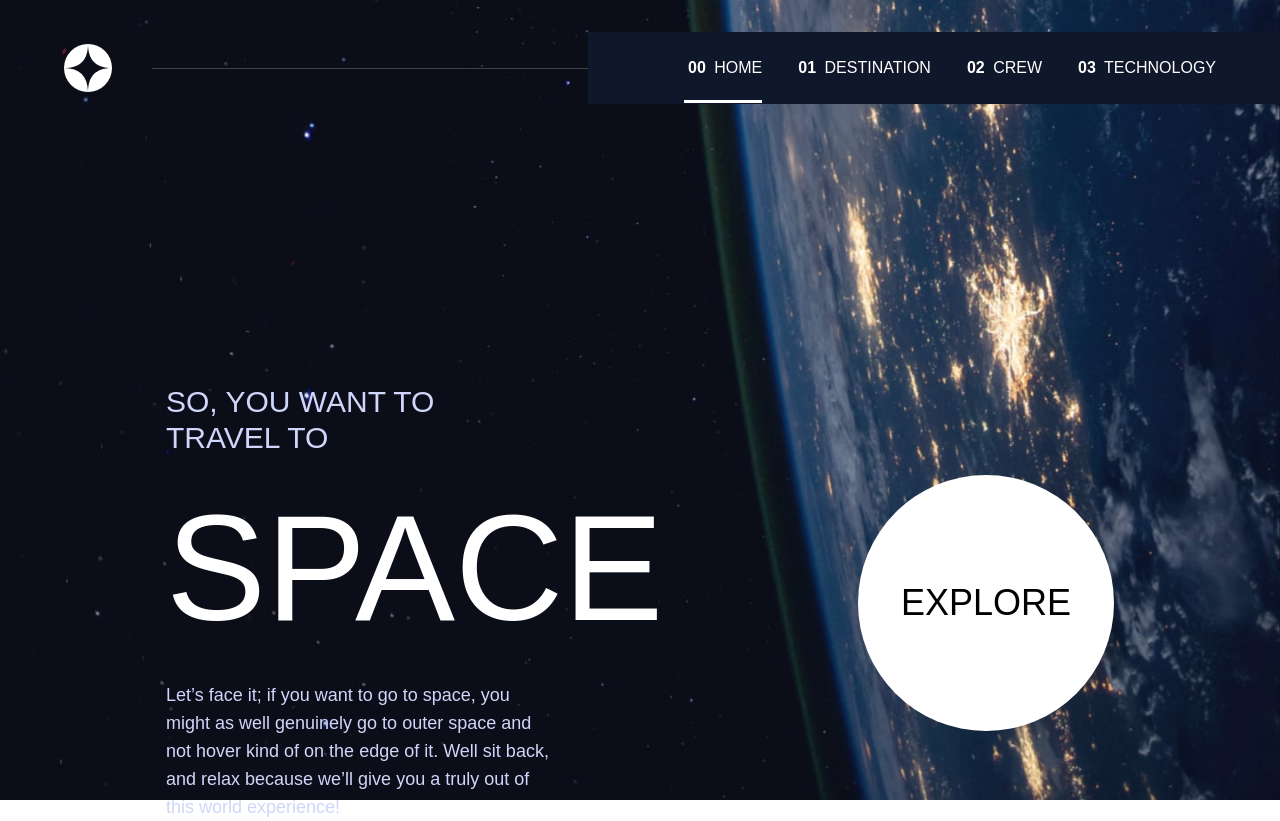
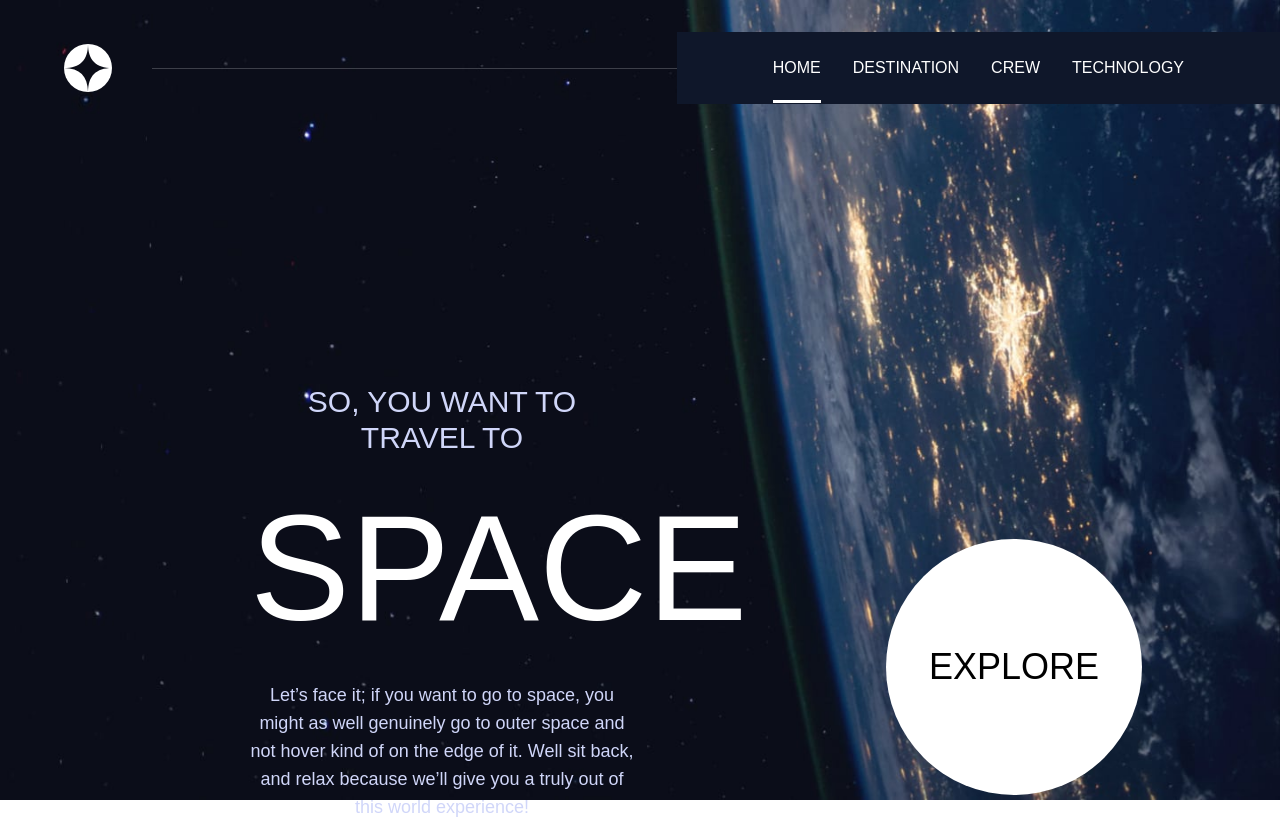
Before and after one commit to EZoVn/Space-tour, a Vue app: page / in a window 1280 px wide. Built offline with nearby package versions, Linux system fonts and the light colour scheme; a web font is replaced by a local one.

Commit message:
Debut des versions tablets HomePage et Destination

```diff
--- a/src/components/Crew.vue
+++ b/src/components/Crew.vue
@@ -1,7 +1,7 @@
 <template>
   <div class="background-crew h-screen bg-cover bg-center text-white">
-    <div class="laptop:px-36 pt-48">
-      <h1 class="text-4xl uppercase">
+    <div class="laptop:px-36 laptop:pt-48 tablet:pt-24">
+      <h1 class="laptop:text-4xl uppercase tablet:text-xl tablet:ml-10">
         <span class="font-bold text-gray-400">02</span> Meet your crew
       </h1>
 
--- a/src/components/Destination.vue
+++ b/src/components/Destination.vue
@@ -1,17 +1,16 @@
 <template>
   <div class="background-destination h-screen bg-cover bg-center text-white">
-    <div class=" laptop:px-36 pt-48">
-      <h1 class="text-4xl uppercase">
+    <div class=" laptop:px-36 laptop:pt-48 tablet:pt-24">
+      <h1 class="laptop:text-4xl uppercase tablet:text-xl tablet:ml-10">
         <span class="font-bold text-gray-400">01</span> Pick your destination
       </h1>
 
-      <div class="flex justify-between items-center pt-24 desktop:mx-10">
-        <div class="w-[445px] h-[445px]">
-
-          <img class="max-w-max"  id="img" :src="dataDestinations[`${selected}`].images.webp" alt="image de la lune" />
+      <div class="flex justify-between items-center pt-24 desktop:mx-10 tablet:flex-col laptop:flex-row">
+        <div class="laptop:w-[445px] laptop:h-[445px] tablet:w-[300px] tablet:h-[300px]">
+          <img class="laptop:max-w-max"  id="img" :src="dataDestinations[`${selected}`].images.webp" alt="image de la lune" />
         </div>
 
-        <section class="ml-24 p-4 h-[450px] max-w-[650px] flex flex-col justify-between">
+        <section class="laptop:ml-24 p-4 h-[450px] max-w-[650px] flex flex-col justify-between tablet:text-center tablet:px-20">
             <ul class="flex gap-8 ">
               <li class="hover:cursor-pointer barlowFont tracking-wider text-primaryLight relative hover:after:opacity-50" :class="{active: selected === 0}" @click="toggleActive(0)">MOON</li>
               <li class="hover:cursor-pointer barlowFont tracking-wider text-primaryLight relative hover:after:opacity-50" :class="{active: selected === 1}" @click="toggleActive(1)">MARS</li>
@@ -50,6 +49,7 @@ function toggleActive(index) {
 </script>
 
 <style scoped>
+
 .background-destination {
   background-image: url("/assets/destination/background-destination-desktop.jpg");
 }
@@ -66,4 +66,10 @@ function toggleActive(index) {
 .active{
   color: white;
 }
+
+@media screen and (min-width: 640px) and (max-width: 1024px) {
+  .background-destination{
+    background-image: url("/assets/destination/background-destination-tablet.jpg");
+  }
+}
 </style>
--- a/src/components/HomePage.vue
+++ b/src/components/HomePage.vue
@@ -1,10 +1,16 @@
 <template>
   <div class="background-home h-screen bg-cover bg-center">
-    <section class="mx-8 flex items-center justify-around pt-96">
-      <div class="mr-10 w-96 text-white">
-        <p class="uppercase text-3xl text-primaryLight barlowFont tracking-widests">So, you want to travel to</p>
+    <section
+      class="laptop:pt-96 tablet:flex-col tablet:pt-40 tablet:text-center laptop:flex-row mx-8 flex items-center justify-around"
+    >
+      <div class="laptop:mr-10 laptop:w-96 tablet:mx-28 text-white">
+        <p
+          class="text-primaryLight barlowFont tracking-widests text-3xl uppercase"
+        >
+          So, you want to travel to
+        </p>
         <h1 class="text-[150px] uppercase">Space</h1>
-        <p class="text-lg text-primaryLight">
+        <p class="text-primaryLight text-lg">
           Let’s face it; if you want to go to space, you might as well genuinely
           go to outer space and not hover kind of on the edge of it. Well sit
           back, and relax because we’ll give you a truly out of this world
@@ -12,8 +18,8 @@
         </p>
       </div>
 
-      <router-link to="/Destination">
-        <button class="h-64 w-64 rounded-full bg-white text-4xl effect">
+      <router-link to="/Destination" class="tablet:pt-32">
+        <button class="effect h-64 w-64 rounded-full bg-white text-4xl">
           EXPLORE
         </button>
       </router-link>
@@ -28,8 +34,17 @@
   background-image: url("/assets/home/background-home-desktop.jpg");
 }
 .effect:hover {
-  box-shadow: 0 0 .1em 2em rgba(200, 200, 200, 0.112);
+  box-shadow: 0 0 0.1em 2em rgba(200, 200, 200, 0.112);
   transition: all 0.5s;
 }
-
+@media screen and (min-width: 640px) and (max-width: 1024px) {
+  .background-home {
+    background-image: url("/assets/home/background-home-tablet.jpg");
+  }
+}
+@media screen and (min-width: 300px) and (max-width: 639px) {
+  .background-home {
+    background-image: url("/assets/home/background-home-mobile.jpg");
+  }
+}
 </style>
--- a/src/components/Navbar.vue
+++ b/src/components/Navbar.vue
@@ -1,6 +1,6 @@
 <template>
   <div
-    class="fixed left-0 top-0 z-20 ml-8 flex w-full items-center justify-between p-8 pr-0 "
+    class="fixed left-0 top-0 z-20 ml-8 flex w-full items-center justify-between laptop:p-8 pr-0"
   >
     <div class="flex h-14 w-14 items-center">
       <img
@@ -9,26 +9,26 @@
         alt="logo du site etoile a 4 piques"
       />
     </div>
-    <span class="ml-8 flex-grow border-b border-gray-300 opacity-25"></span>
+    <span class="ml-8 flex-grow border-b border-gray-300 opacity-25 line"></span>
     <ul class="uppercase relative flex gap-8 bg-slate-900 px-24 py-6 text-white">
       <li class="relative hover:after:opacity-50" @click="toggleActive(0)" :class="{active: isActive === 0}">
         <router-link to="/"
-          ><span class="font-bold p-1">00</span> Home</router-link
+          ><span class="font-bold p-1 tablet:hidden">00</span> Home</router-link
         >
       </li>
       <li class="relative hover:after:opacity-50" @click="toggleActive(1)" :class="{active: isActive === 1}">
         <router-link to="/Destination"
-          ><span class="font-bold p-1">01</span> Destination</router-link
+          ><span class="font-bold p-1 tablet:hidden">01</span> Destination</router-link
         >
       </li>
       <li class="relative hover:after:opacity-50" @click="toggleActive(2)" :class="{active: isActive === 2}">
         <router-link to="/Crew"
-          ><span class="font-bold p-1">02</span> Crew</router-link
+          ><span class="font-bold p-1 tablet:hidden">02</span> Crew</router-link
         >
       </li>
       <li class="relative hover:after:opacity-50" @click="toggleActive(3)" :class="{active: isActive === 3}">
         <router-link to="/Technology"
-          ><span class="font-bold p-1">03</span> Technology</router-link
+          ><span class="font-bold p-1 tablet:hidden">03</span> Technology</router-link
         >
       </li>
     </ul>
@@ -55,5 +55,9 @@ function toggleActive(index) {
   height: 3px;
   background-color: white;
 }
-
+@media screen and (max-width:768px) {
+  .line{
+    display: none;
+  }
+}
 </style>
--- a/src/components/Technology.vue
+++ b/src/components/Technology.vue
@@ -1,7 +1,7 @@
 <template>
   <div class="background-technology h-screen bg-cover bg-center text-white ">
-    <div class="pt-48 laptop:px-36 desktop:px-8">
-      <h1 class="text-4xl uppercase">
+    <div class="laptop:pt-48 laptop:px-36 desktop:px-8 tablet:pt-24">
+      <h1 class="laptop:text-4xl uppercase tablet:text-xl tablet:ml-10">
         <span class="font-bold text-gray-400">03</span> Space launch 101
       </h1>
 
@@ -48,4 +48,5 @@ function toggleActiveTechnology(index) {
 .isActive{
   @apply bg-white text-black;
 }
+
 </style>
--- a/tailwind.config.js
+++ b/tailwind.config.js
@@ -5,9 +5,9 @@ export default {
     extend: {
       screens: {
         'mobile': '375px',
-        'tablet': '768px',
+        'tablet': '640px',
         'laptop': '1024px',
-        'desktop': '1440px',
+        'desktop': '1280px',
       },
       colors: {
         'primaryLight': '#D0D6F9',
```
